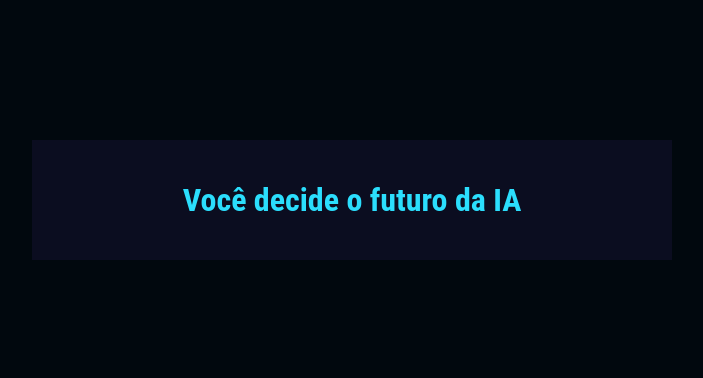
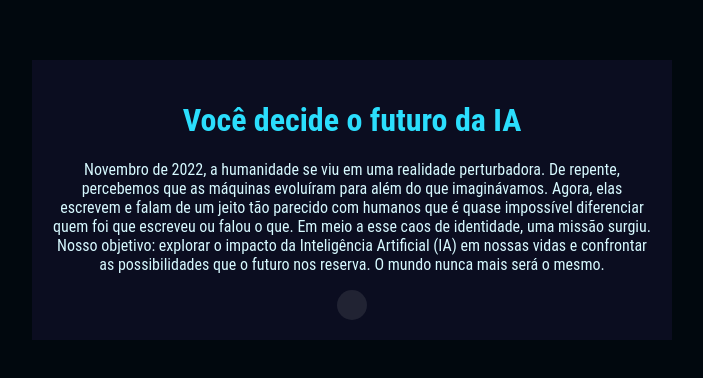
Before and after one commit to isahmello/T-cnicas-Computacionais-refletindo-sobre-Intelig-ncia-Artificial-na-escola, a plain HTML site: page index.html in a window 1280 px wide. Shown: the part 208-586 px from the top of the page, without its empty margins (288-991 px from the left). Drawn offline with Linux system fonts and the light colour scheme.

Commit message:
Update index.html

```diff
--- a/index.html
+++ b/index.html
@@ -9,6 +9,16 @@
 <body>
     <div class="caixa-principal">
         <h1>Você decide o futuro da IA</h1>
+        <div class="tela-inicial">
+        <p>Novembro de 2022, a humanidade se viu em uma realidade perturbadora.
+                        De repente, percebemos que as máquinas evoluíram para além do que imaginávamos.
+                        Agora, elas escrevem e falam de um jeito tão parecido com humanos que é quase impossível diferenciar quem foi que escreveu ou falou o que.
+                        Em meio a esse caos de identidade, uma missão surgiu.
+                        Nosso objetivo: explorar o impacto da Inteligência Artificial (IA) em nossas vidas e confrontar as possibilidades que o futuro nos reserva.
+                        O mundo nunca mais será o mesmo.
+                </p>
+        <button class="iniciar-btn"></button>
+            </div>
         <div class="caixa-perguntas"></div>
         <div class="caixa-alternativas"></div>
         <div class="caixa-resultado">
```
